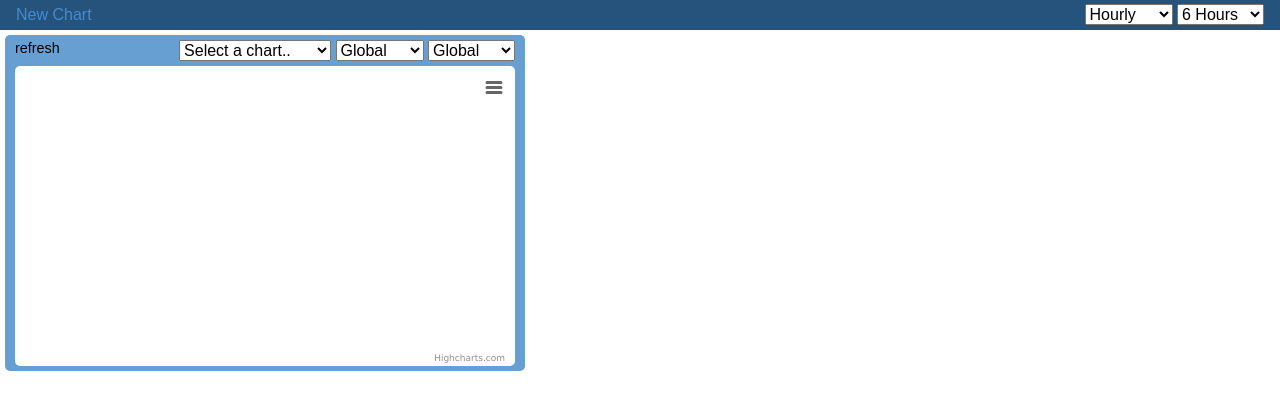
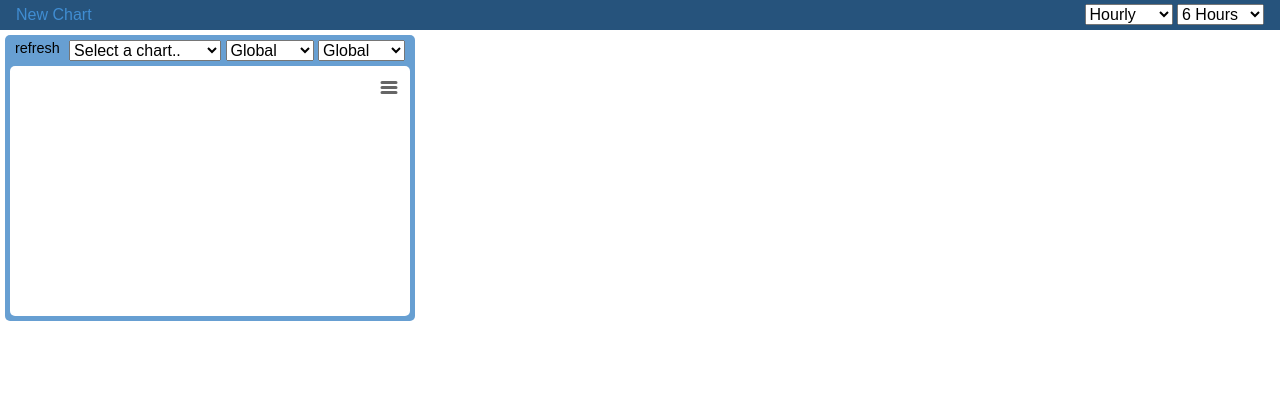
Before and after one commit to prawnsalad/metrics, a plain HTML site: page public/index.html in a window 1280 px wide. Both pictures are taken after a click on the link "New Chart". Drawn offline with Linux system fonts and the light colour scheme.

Commit message:
Chart made smaller

```diff
--- a/public/css/style.css
+++ b/public/css/style.css
@@ -11,7 +11,7 @@ a { cursor: pointer; }
 
 
 .chart {
-	width: 520px;
+	width: 410px;
 	margin: 5px;
 	background: #679FD2;
 	border-radius: 5px;
@@ -27,7 +27,7 @@ a { cursor: pointer; }
 	display: inline;
 }
 .the-chart {
-	width: 500px;
-	height: 300px;
+	width: 400px;
+	height: 250px;
 	margin: 5px auto;
 }
--- a/public/js/app.js
+++ b/public/js/app.js
@@ -180,8 +180,12 @@ $(function() {
 			tooltip: {
 				formatter: function() {
 						return '<b>'+ (self.info.title || self.info.bucket) + ' - ' + this.series.name +'</b><br/>'+
-						Highcharts.dateFormat('%b %e, %Y %H:%M:%S', this.x) + ' = ' + this.y;
+						'<i>'+Highcharts.dateFormat('%b %e, %Y %H:%M:%S', this.x) + '</i> = ' + Highcharts.numberFormat(this.y);
 				}
+			},
+
+			credits: {
+				enabled: false
 			}
 		});
 
```
